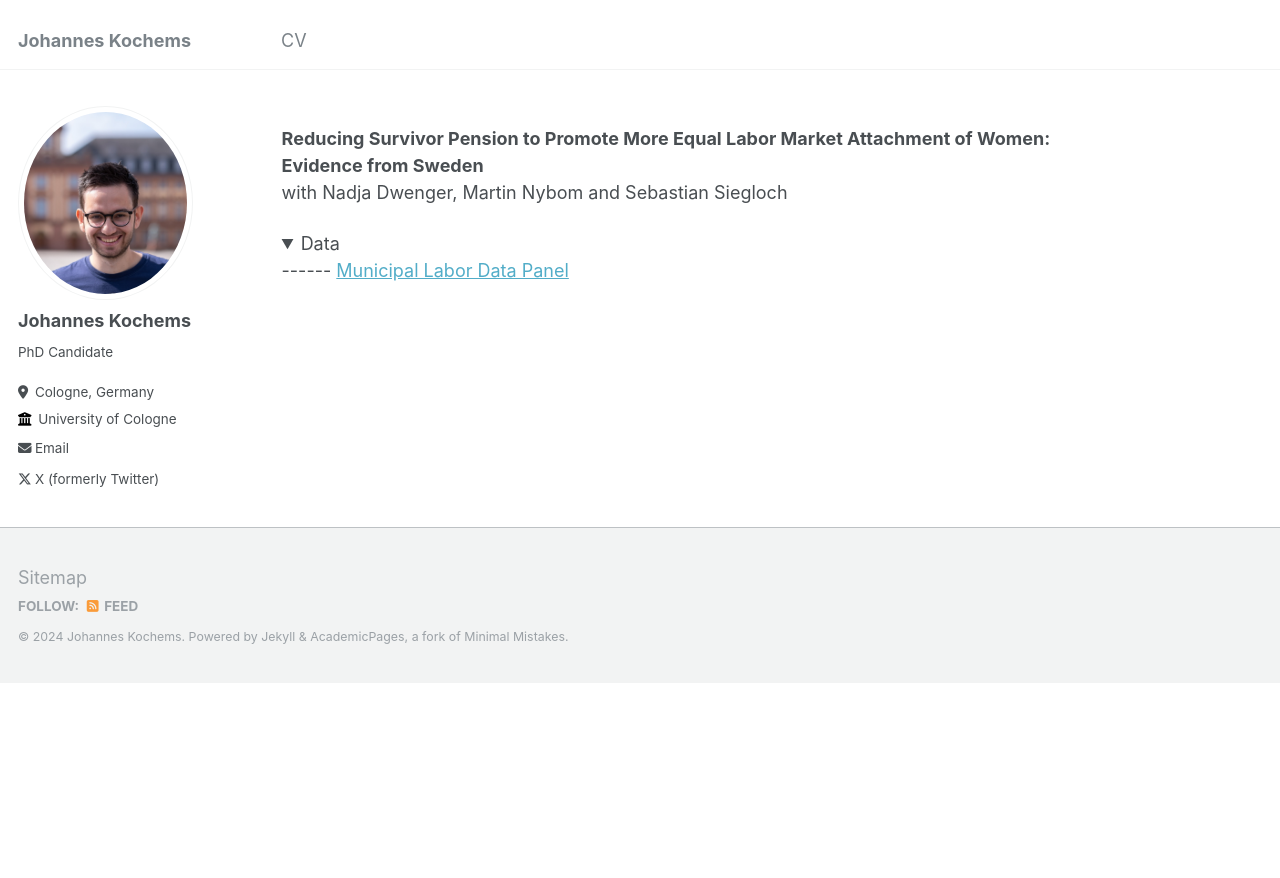
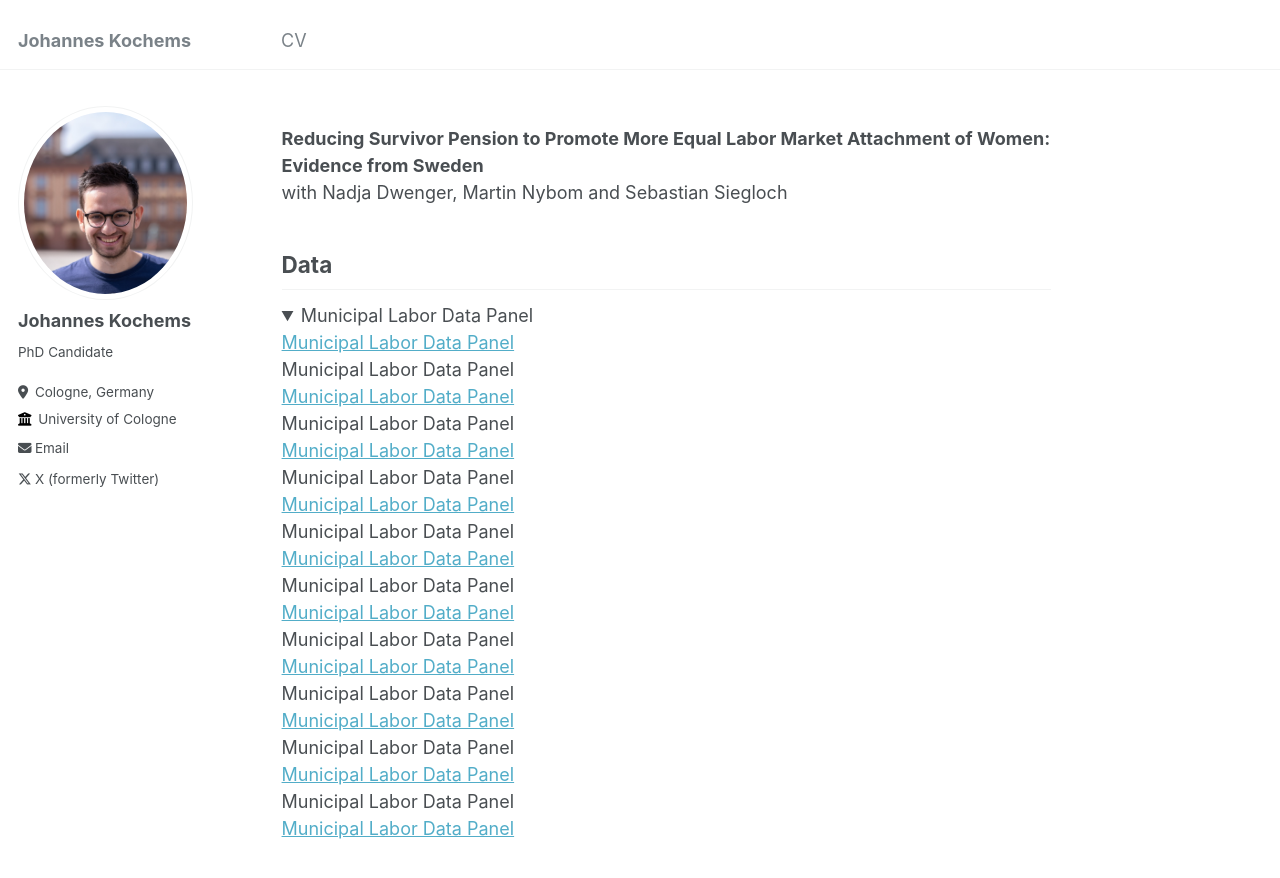
Before and after one commit to jkochems/jkochems.github.io, a Jekyll site: the page built from _pages/about.md, in a window 1280 px wide and 900 px high, scrolled down 1251 px. Shown: the top 878 px of the window. Built offline with Jekyll 4.4.1, drawn with Linux system fonts in a browser that asks for light colours; before the commit the page ends 1933 px from its top, so only the background shows below that.

Commit message:
Add more clickable sections

```diff
--- a/_pages/about.md
+++ b/_pages/about.md
@@ -66,8 +66,27 @@ from Sweden</strong> </dt>
 with Nadja Dwenger, Martin Nybom and Sebastian Siegloch <br />
 
 
+Data
+------
 <details open>
-<summary>Data</summary>
-------
+<summary>Municipal Labor Data Panel</summary>
+<a href="https://uni-koeln.sciebo.de/s/wBlyh4E19FTddOE">Municipal Labor Data Panel</a>
+<summary>Municipal Labor Data Panel</summary>
+<a href="https://uni-koeln.sciebo.de/s/wBlyh4E19FTddOE">Municipal Labor Data Panel</a>
+<summary>Municipal Labor Data Panel</summary>
+<a href="https://uni-koeln.sciebo.de/s/wBlyh4E19FTddOE">Municipal Labor Data Panel</a>
+<summary>Municipal Labor Data Panel</summary>
+<a href="https://uni-koeln.sciebo.de/s/wBlyh4E19FTddOE">Municipal Labor Data Panel</a>
+<summary>Municipal Labor Data Panel</summary>
+<a href="https://uni-koeln.sciebo.de/s/wBlyh4E19FTddOE">Municipal Labor Data Panel</a>
+<summary>Municipal Labor Data Panel</summary>
+<a href="https://uni-koeln.sciebo.de/s/wBlyh4E19FTddOE">Municipal Labor Data Panel</a>
+<summary>Municipal Labor Data Panel</summary>
+<a href="https://uni-koeln.sciebo.de/s/wBlyh4E19FTddOE">Municipal Labor Data Panel</a>
+<summary>Municipal Labor Data Panel</summary>
+<a href="https://uni-koeln.sciebo.de/s/wBlyh4E19FTddOE">Municipal Labor Data Panel</a>
+<summary>Municipal Labor Data Panel</summary>
+<a href="https://uni-koeln.sciebo.de/s/wBlyh4E19FTddOE">Municipal Labor Data Panel</a>
+<summary>Municipal Labor Data Panel</summary>
 <a href="https://uni-koeln.sciebo.de/s/wBlyh4E19FTddOE">Municipal Labor Data Panel</a>
 </details>
```
